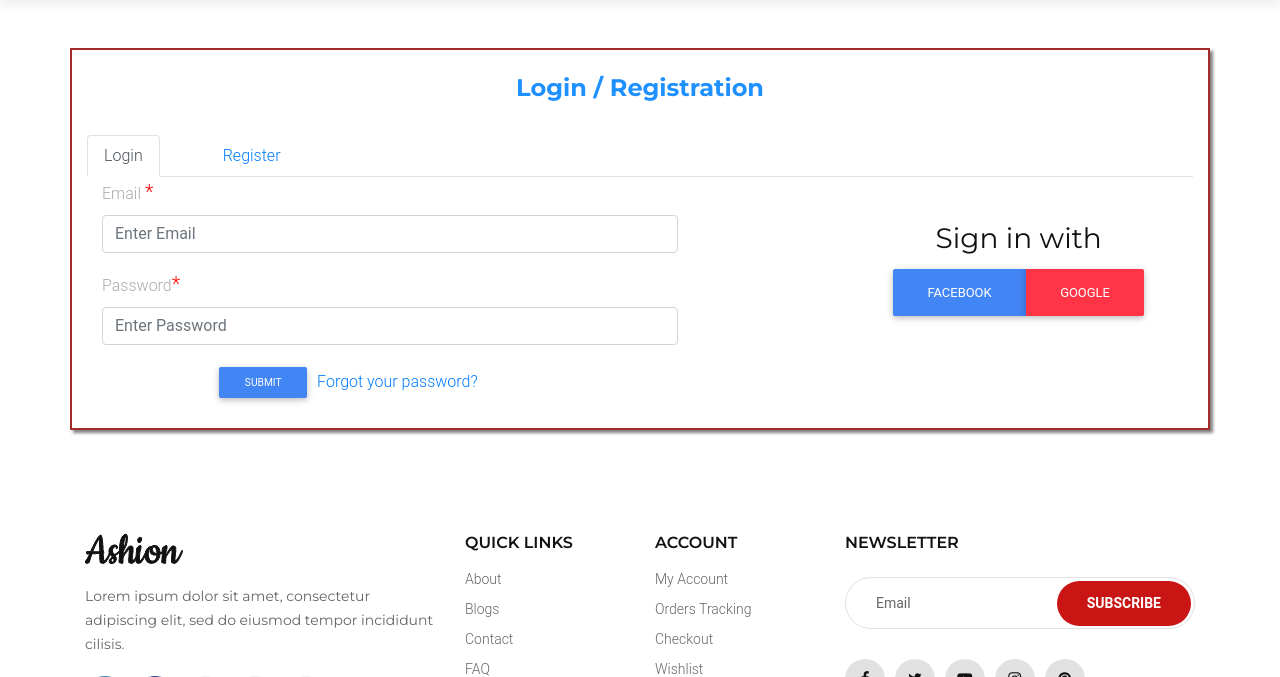
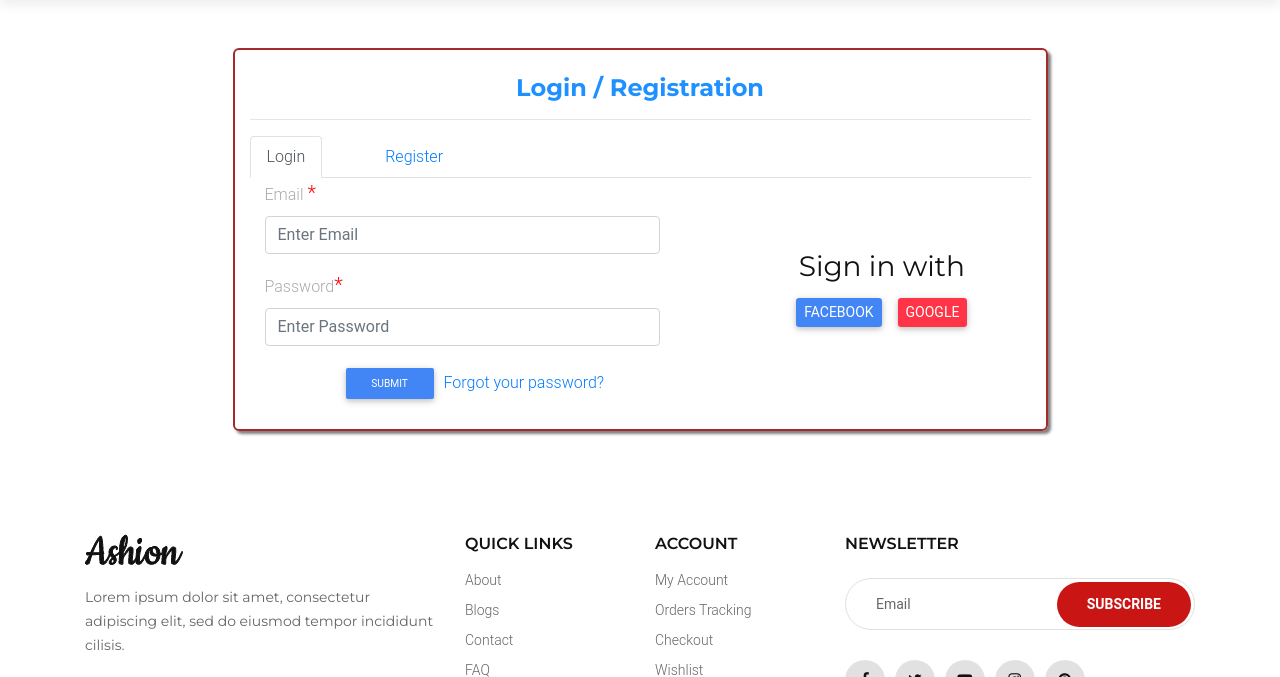
Before and after one commit to thedigitalranjeet/loombazar, a Django app: page /login_page in a window 1280 px wide. Shown: the part 126-803 px from the top of the page. Run offline with Django 3.2, Linux system fonts and the light colour scheme; some libraries are stand-ins or nearby versions.

Commit message:
login form design issue solved

```diff
--- a/static/home/css/login.css
+++ b/static/home/css/login.css
@@ -1,5 +1,9 @@
+
+
+
+
+
 input.error
-
 {
 
     color: black;
@@ -34,3 +38,36 @@ color:Red; }
     padding: 20px;
 
 }
+/* container modification for login page */
+.logincontainer {
+  width: 100%;
+  padding-right: 15px;
+  padding-left: 15px;
+  margin-right: auto;
+  margin-left: auto;
+}
+@media (min-width: 576px){
+  .logincontainer {
+      max-width: 500px;
+  }
+}
+
+
+
+@media (min-width: 768px){
+  .logincontainer {
+      max-width: 700px;
+  }
+}
+
+@media (min-width: 992px){
+  .logincontainer {
+      max-width: 750px;
+  }
+}
+
+@media (min-width: 1200px){
+.logincontainer {
+    max-width: 815px;
+}
+}
--- a/templates/home/login.html
+++ b/templates/home/login.html
@@ -1,15 +1,17 @@
 {% extends 'home/base.html' %}{% block content %}{% load static %}
 
-<div class="container my-5" style="border: 2px solid brown;" id="loginpage">
+<div class="logincontainer my-5" style="border: 2px solid brown;border-radius: 6px;" id="loginpage">
     <br>
     <h4 style="font-weight: bold;text-align:center;color:dodgerblue;">
         Login / Registration
     </h4>
-    <br>
+    <hr>
     <nav>
         <div class="nav nav-tabs" id="nav-tab" role="tablist">
-            <a class="nav-item nav-link active" id="nav-home-tab" data-toggle="tab" href="#nav-home" role="tab" aria-controls="nav-home" aria-selected="true">Login</a>
-            <a class="nav-item nav-link" id="nav-profile-tab" data-toggle="tab" href="#nav-profile" role="tab" aria-controls="nav-profile" aria-selected="false">Register</a>
+            <a class="nav-item nav-link active" id="nav-home-tab" data-toggle="tab" href="#nav-home" role="tab"
+                aria-controls="nav-home" aria-selected="true">Login</a>
+            <a class="nav-item nav-link" id="nav-profile-tab" data-toggle="tab" href="#nav-profile" role="tab"
+                aria-controls="nav-profile" aria-selected="false">Register</a>
 
         </div>
     </nav>
@@ -25,14 +27,16 @@
                                     <label for="email" class="col-sm-2 control-label">
                                         Email <span>*<span></label>
                                     <div class="col-sm-10">
-                                        <input type="email" class="form-control" id="email1" placeholder="Enter Email" name="email" />
+                                        <input type="email" class="form-control" id="email1" placeholder="Enter Email"
+                                            name="email" />
                                     </div>
                                 </div>
                                 <div class="form-group">
                                     <label for="exampleInputPassword1" class="col-sm-2 control-label">
                                         Password<span>*<span></label>
                                     <div class="col-sm-10">
-                                        <input type="password" class="form-control" id="exampleInputPassword1" name="password" placeholder="Enter Password" />
+                                        <input type="password" class="form-control" id="exampleInputPassword1"
+                                            name="password" placeholder="Enter Password" />
                                     </div>
                                 </div>
                                 <div class="row">
@@ -49,19 +53,14 @@
                     </div>
 
                 </div>
-                <div class="col-md-4">
-                    <div class="mycontent-right">
-                        <div class="row text-center sign-with">
-                            <div class="col-md-12">
-                                <h3>
-                                    Sign in with</h3>
-                            </div>
-                            <div class="col-md-12">
-                                <div class="btn-group btn-group-justified">
-                                    <a href="#" class="btn btn-primary">Facebook</a> <a href="#" class="btn btn-danger">
-                                        Google</a>
-                                </div>
-                            </div>
+                <div class="col-md-4 d-flex align-items-center">
+                    <div>
+                        <h3 class="text-center">
+                            Sign in with
+                        </h3>
+                        <div class="btn-group-sm">
+                            <a href="#" class="btn btn-primary ">Facebook</a>
+                            <a href="#" class="btn btn-danger ">Google</a>
                         </div>
                     </div>
 
@@ -88,7 +87,8 @@
                                                 </select>
                                             </div>
                                             <div class="col-md-9">
-                                                <input type="text" class="form-control" placeholder="Enter Name" name="username" />
+                                                <input type="text" class="form-control" placeholder="Enter Name"
+                                                    name="username" />
                                             </div>
                                         </div>
                                     </div>
@@ -97,29 +97,33 @@
                                     <label for="email" class="col-sm-2 control-label">
                                         Email <span>*<span></label>
                                     <div class="col-sm-10">
-                                        <input type="email" class="form-control" id="email" placeholder="Enter Email" name="email" />
+                                        <input type="email" class="form-control" id="email" placeholder="Enter Email"
+                                            name="email" />
                                     </div>
                                 </div>
                                 <div class="form-group">
                                     <label for="mobile" class="col-sm-2 control-label">
                                         Mobile <span>*<span></label>
                                     <div class="col-sm-10">
-                                        <input type="text" class="form-control" id="mobile" placeholder="Enter Mobile" name="mobile" />
+                                        <input type="text" class="form-control" id="mobile" placeholder="Enter Mobile"
+                                            name="mobile" />
                                     </div>
                                 </div>
                                 <div class="form-group">
                                     <label for="password" class="col-sm-2 control-label">
                                         Password<span>*<span></label>
                                     <div class="col-sm-10">
-                                        <input type="password" class="form-control" id="password" placeholder="Enter Password" name="password" />
+                                        <input type="password" class="form-control" id="password"
+                                            placeholder="Enter Password" name="password" />
                                     </div>
                                 </div>
                                 <div class="form-group">
                                     <label for="confirmpassword" class="col-sm-2 control-label">
-                                      Confirm
-                                      Password<span>*<span></label>
+                                        Confirm
+                                        Password<span>*<span></label>
                                     <div class="col-sm-10">
-                                        <input type="password" class="form-control" id="confirmpassword" placeholder="Enter Confirm Password" name="confirmpassword" />
+                                        <input type="password" class="form-control" id="confirmpassword"
+                                            placeholder="Enter Confirm Password" name="confirmpassword" />
                                     </div>
                                 </div>
                                 <div class="row">
@@ -141,26 +145,19 @@
 
                 </div>
 
-                <div class="col-md-4 ">
-                    <div class="mycontent-right">
-                        <div class="row text-center sign-with">
-
-                            <div class="col-md-12 col-sm-4">
-                                <h3>
-                                    Sign in with</h3>
-                            </div>
-                            <div class="col-md-12 col-sm-4">
-                                <div class="btn-group btn-group-justified">
-                                    <a href="#" class="btn btn-primary">Facebook</a> <a href="#" class="btn btn-danger">
-                                        Google</a>
-                                </div>
-                            </div>
+                <div class="col-md-4 d-flex align-items-center">
+                    <div>
+                        <h3 class="text-center">
+                            Sign in with
+                        </h3>
+                        <div class="btn-group-sm">
+                            <a href="#" class="btn btn-primary ">Facebook</a>
+                            <a href="#" class="btn btn-danger ">Google</a>
                         </div>
-
                     </div>
+                </div>
 
 
-                </div>
             </div>
         </div>
 
```
